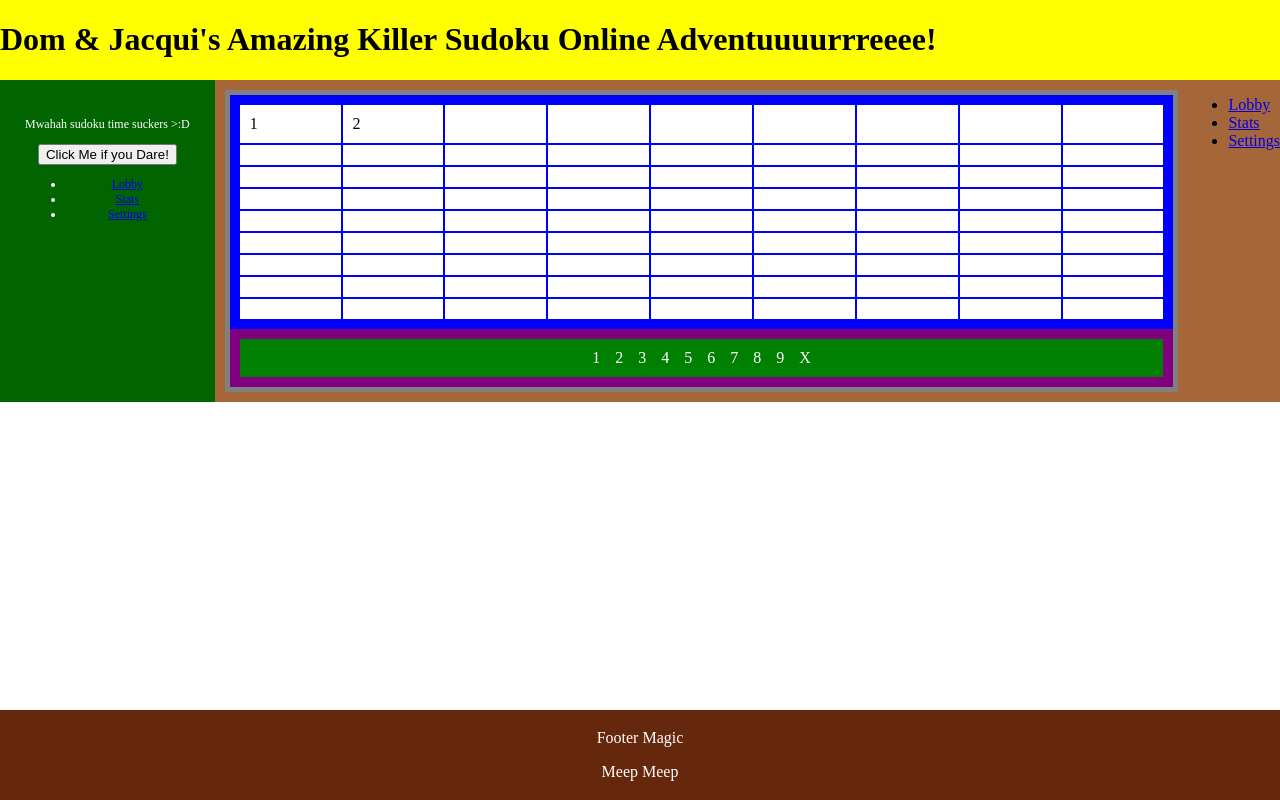
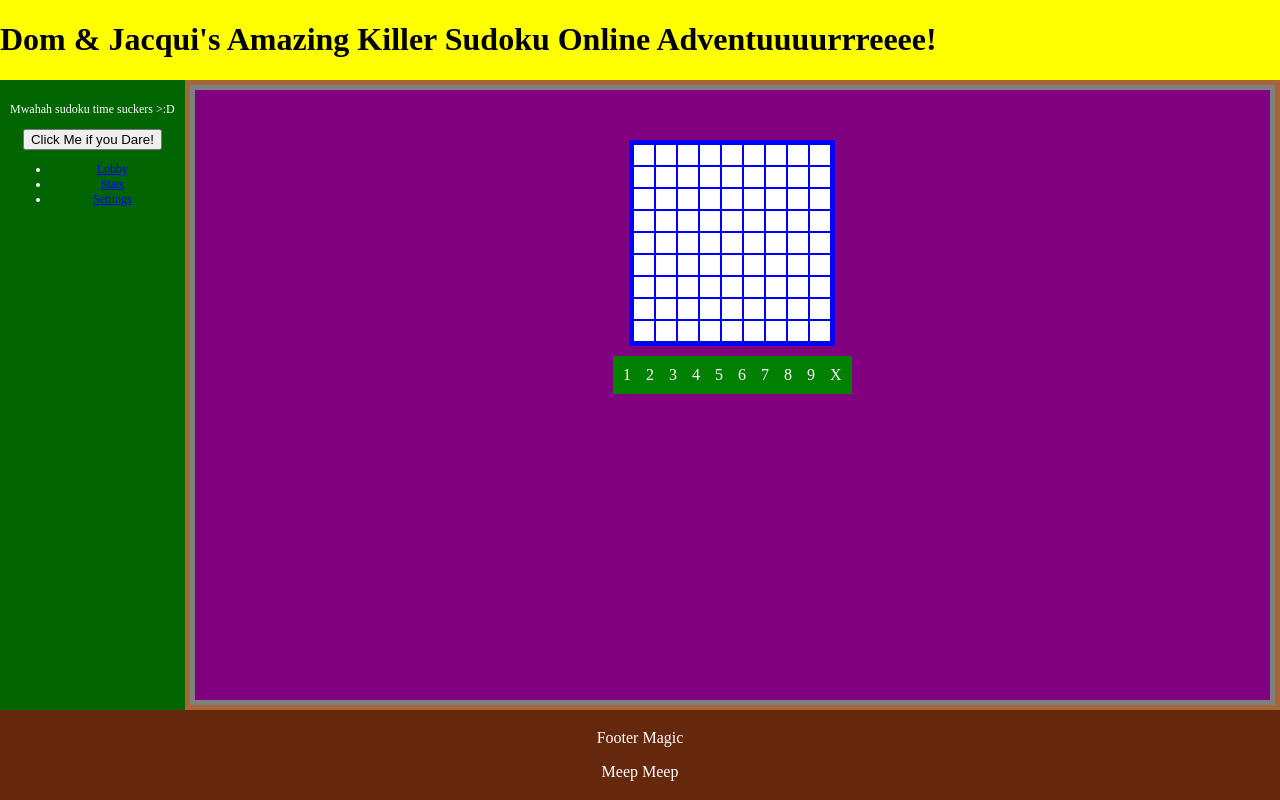
Before and after one commit to Dmcdominic/SudokuOnline, a plain HTML site: page index.html in a window 1280 px wide. Drawn offline with Linux system fonts and the light colour scheme.

Commit message:
Css Updates
mostly editing wrappers and spacing changes in css

```diff
--- a/index.html
+++ b/index.html
@@ -188,8 +188,8 @@
 		<div class = "sudoku-game" id="game-screen">
 			<div class = "main-sudoku-board">
 				<!-- 81 cells -->
-				    <div class="main-grid-cell">1</div>
-                    <div class="main-grid-cell">2</div>
+				    <div class="main-grid-cell"></div>
+                    <div class="main-grid-cell"></div>
                     <div class="main-grid-cell"></div>
                     <div class="main-grid-cell"></div>
                     <div class="main-grid-cell"></div>
@@ -287,13 +287,7 @@
 		</div>
 		<!-- end game screen -->
 
-		<nav>
-	        <ul>
-	            <li><a href="#">Lobby</a></li>
-	            <li><a href="#">Stats</a></li>
-	            <li><a href="#">Settings</a></li>
-	        </ul>
-	    </nav>
+
 	</div>
     <!-- end main -->
 
--- a/style.css
+++ b/style.css
@@ -16,7 +16,7 @@ header {
 
 .sassnav {
   background-color: darkgreen;
-  padding: 25px;
+  padding: 10px;
   text-align: center;
   font-size: 12px;
   color: white;
@@ -25,29 +25,31 @@ header {
 .main-container {
   display: flex;
   background-color: #A5663A;
+  flex-grow: 1; /*Container takes up remaing space*/
 }
 
 
 .sudoku-game {
   flex: 1;
   background-color: purple;
-  padding: 20px pink;
+  padding: 50px;
   border: 5px solid gray;
-  margin: 10px;
-}
+  margin: 5px;
+  place-items: center;
+}/*Container for sudoku board*/
 
 .main-sudoku-board {
   display: grid;
+  flex: 1;
   grid-template-columns: repeat(9, 1fr);
   background-color: blue;
-  padding: 10px;
+  padding: 5px;
   /*margin: 10px;*/
   gap: 2px;
-}
+}/*Sudoku board*/
 
 .main-grid-cell {
   background-color: white;
-  /*display: flex;*/
   padding: 10px;
   border: 0px solid black;
   margin: 0px; /*Space between boxes*/
```
